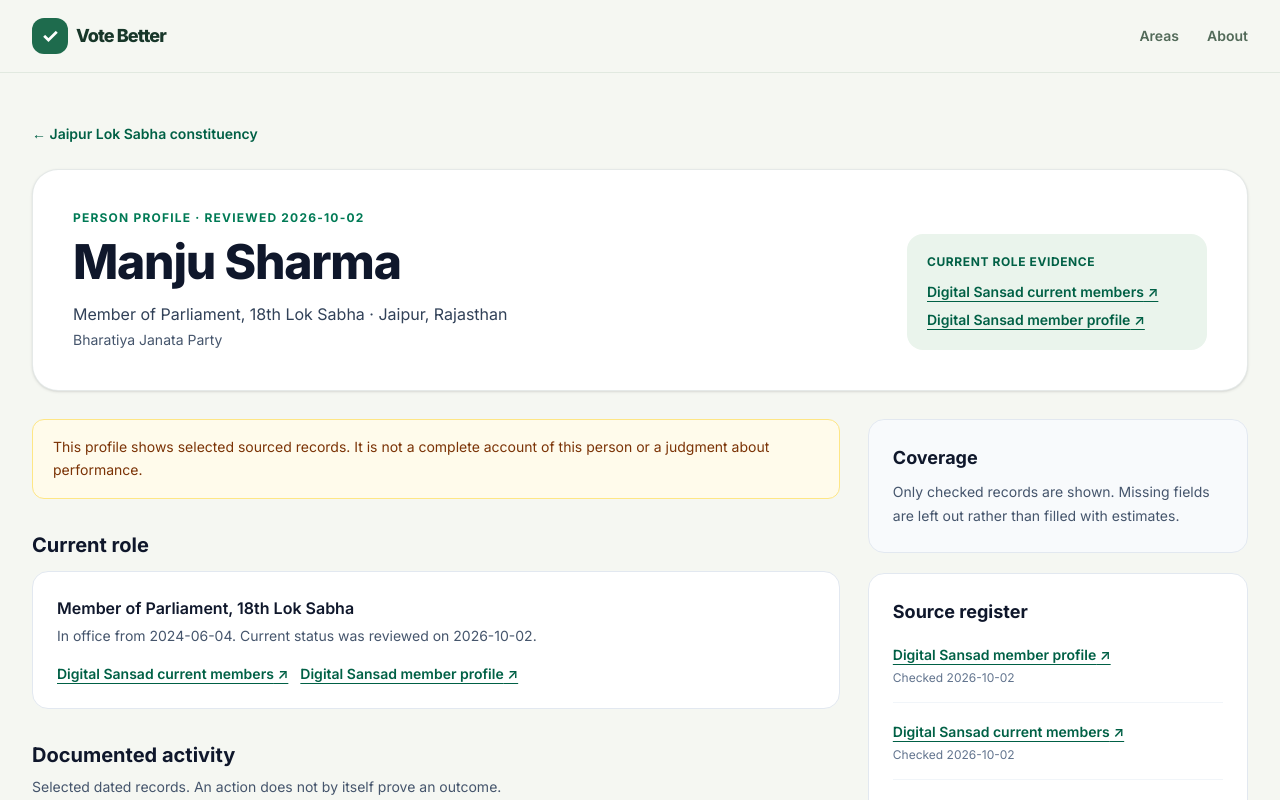
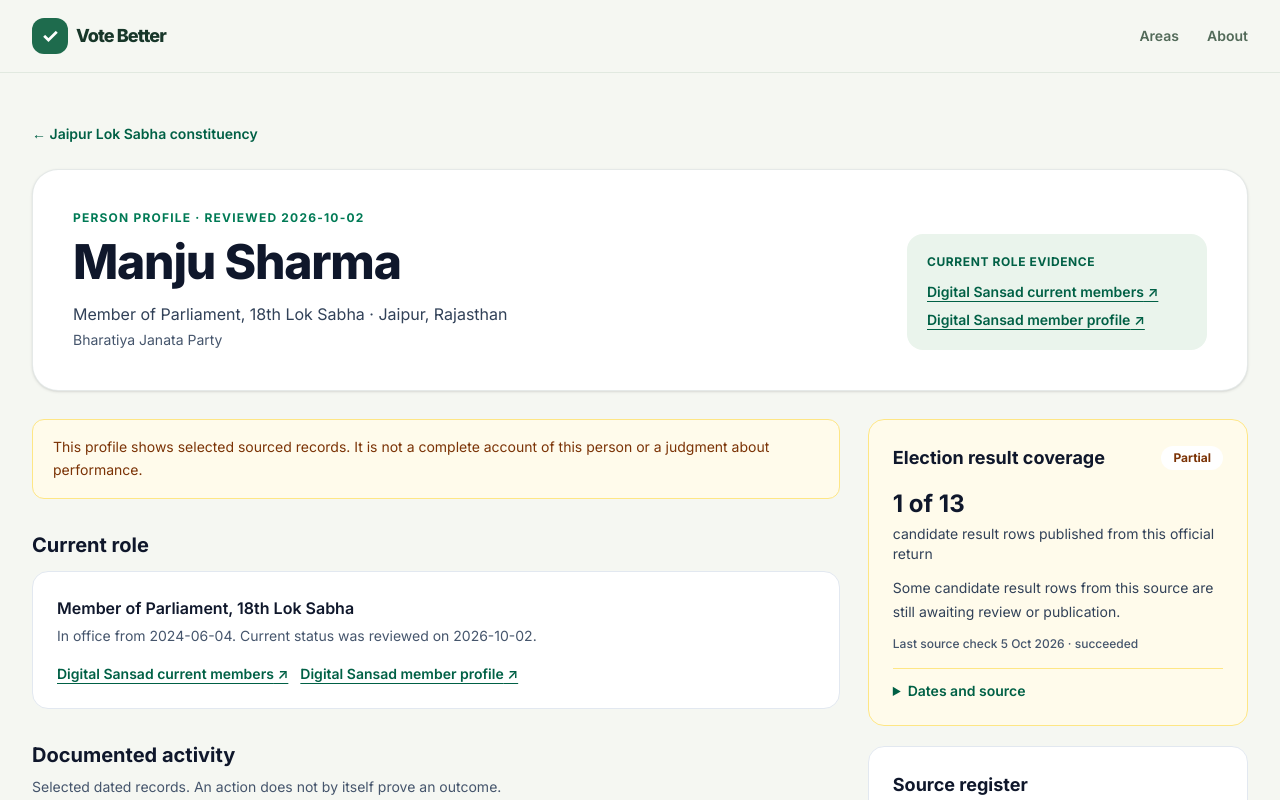
Before and after one commit to sourabh69733/vote-better, a Next.js app in the folder web/: page /people/manju-sharma in a window 1280 px wide. Shown: the top 800 px of the page. Built offline with nearby package versions, Linux system fonts and the light colour scheme.

Commit message:
web: show coverage on area and profile

```diff
--- a/web/app/areas/[areaId]/page.tsx
+++ b/web/app/areas/[areaId]/page.tsx
@@ -2,6 +2,7 @@ import type { Metadata } from "next";
 import Link from "next/link";
 import { notFound } from "next/navigation";
 import { getAreaOverview, listAreaOverviews } from "@/lib/civic-area";
+import { ResultCoverage } from "@/components/ResultCoverage";
 
 interface PageProps {
   params: Promise<{ areaId: string }>;
@@ -36,9 +37,12 @@ export default async function AreaPage({ params }: PageProps) {
           <h1 className="mt-3 text-[clamp(3.2rem,5.5vw,5.6rem)] font-semibold leading-none tracking-[-0.075em] text-[#19372d]">{overview.area.name}</h1>
           <p className="mt-4 text-base text-[#617466]">{overview.area.label}</p>
         </div>
-        <div className="rounded-2xl border border-[#cddfcf] bg-[#eaf3e9] px-5 py-4">
-          <strong className="text-3xl font-semibold tracking-[-0.05em] text-[#1d5f43]">{overview.links.length}</strong>
-          <p className="mt-1 text-sm leading-5 text-[#4f6e58]">verified {overview.links.length === 1 ? "office holder" : "office holders"} in this area</p>
+        <div className="grid gap-3">
+          <div className="rounded-2xl border border-[#cddfcf] bg-[#eaf3e9] px-5 py-4">
+            <strong className="text-3xl font-semibold tracking-[-0.05em] text-[#1d5f43]">{overview.links.length}</strong>
+            <p className="mt-1 text-sm leading-5 text-[#4f6e58]">verified {overview.links.length === 1 ? "office holder" : "office holders"} in this area</p>
+          </div>
+          <ResultCoverage areaId={overview.area.id} />
         </div>
       </header>
 
--- a/web/app/people/[slug]/page.tsx
+++ b/web/app/people/[slug]/page.tsx
@@ -4,6 +4,7 @@ import { notFound } from "next/navigation";
 import { getAreaForPerson } from "@/lib/civic-area";
 import { getPersonProfile, getProfileSource, listPersonSlugs, type SourceRecord } from "@/lib/verified-profile";
 import { getJaipurVoteTraceId } from "@/lib/publication";
+import { ResultCoverage } from "@/components/ResultCoverage";
 
 interface PageProps {
   params: Promise<{ slug: string }>;
@@ -108,12 +109,7 @@ export default async function PersonPage({ params }: PageProps) {
         </div>
 
         <aside className="grid gap-5 xl:sticky xl:top-24">
-          <section className="rounded-2xl border border-slate-200 bg-slate-50 p-6" aria-labelledby="coverage-heading">
-            <h2 id="coverage-heading" className="text-lg font-bold text-slate-900">Coverage</h2>
-            <p className="mt-2 text-sm leading-6 text-slate-600">
-              Only checked records are shown. Missing fields are left out rather than filled with estimates.
-            </p>
-          </section>
+          {area && <ResultCoverage areaId={area.id} />}
           <section className="rounded-2xl border border-slate-200 bg-white p-6" aria-labelledby="sources-heading">
             <h2 id="sources-heading" className="text-lg font-bold text-slate-900">Source register</h2>
             <ul className="mt-4 grid gap-4">
```
